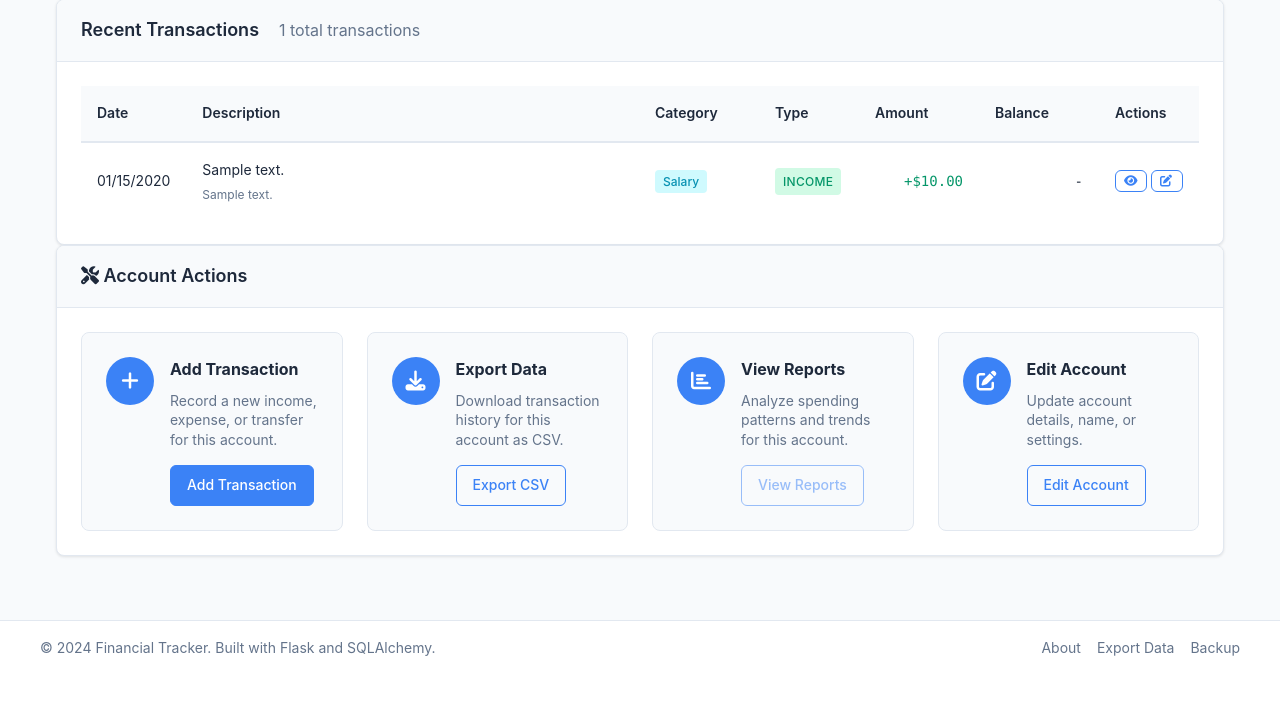
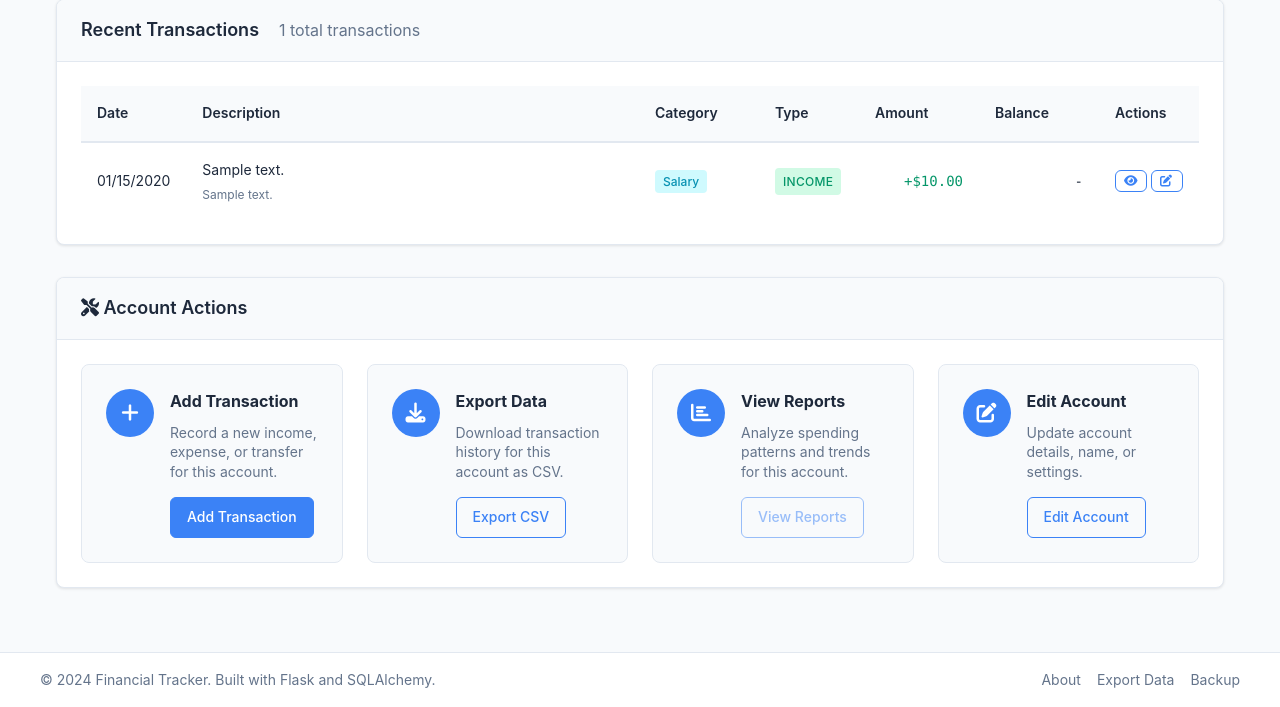
Before and after one commit to Hugo300/Financial_Tracker_v2, a Flask app: page /accounts/1 in a window 1280 px wide. Shown: the part 583-1290 px from the top of the page. Before the commit the page ends 1239 px from the top, so only its background shows below. Run offline with Flask 3, Linux system fonts and the light colour scheme; tables that the repository leaves empty hold one stand-in row (values such as "Sample post").

Commit message:
added card-group class to transaction list parent component

```diff
--- a/src/templates/accounts/detail.html
+++ b/src/templates/accounts/detail.html
@@ -113,7 +113,7 @@
 </div>
 
 <!-- Recent Transactions -->
-<div class="card">
+<div class="card-group">
     <div class="card-header">
         <h3>Recent Transactions</h3>
         <div class="card-actions">
```
